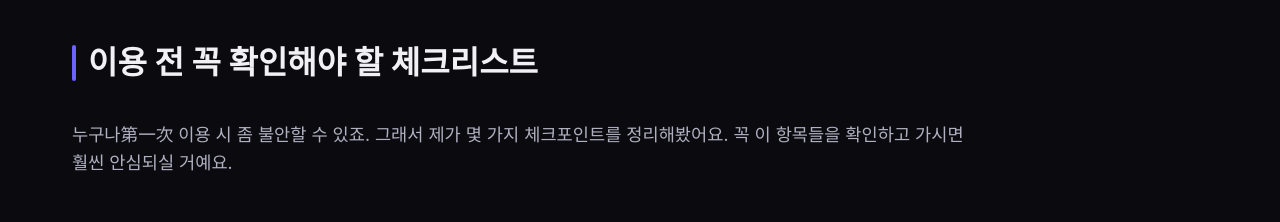
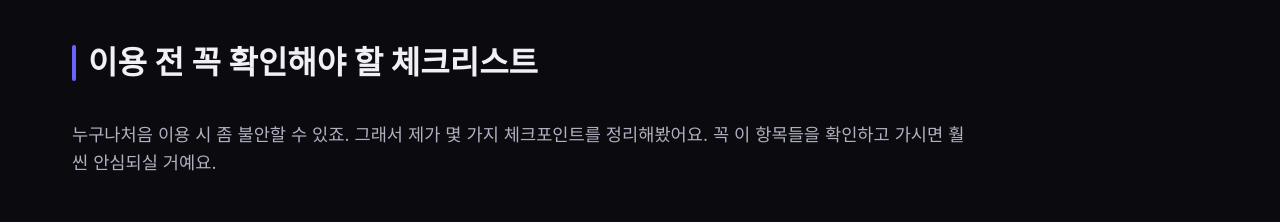
Before and after one commit to dydrkrtks7-cmd/bp-t3b08-yc-room-real2-1, a plain HTML site: page about.html in a window 1280 px wide. Shown: the part 1080-1302 px from the top of the page. Drawn offline with Linux system fonts and the light colour scheme.

Commit message:
fix: 프롬프트 유출·한자 조각·반복 파손 제거 (1 files)

```diff
--- a/about.html
+++ b/about.html
@@ -366,7 +366,7 @@
 
             <section class="s-section">
                 <h2>이용 전 꼭 확인해야 할 체크리스트</h2>
-                <p>누구나第一次 이용 시 좀 불안할 수 있죠. 그래서 제가 몇 가지 체크포인트를 정리해봤어요. 꼭 이 항목들을 확인하고 가시면 훨씬 안심되실 거예요.</p>
+                <p>누구나처음 이용 시 좀 불안할 수 있죠. 그래서 제가 몇 가지 체크포인트를 정리해봤어요. 꼭 이 항목들을 확인하고 가시면 훨씬 안심되실 거예요.</p>
 
                 <div class="c-grid">
                     <div class="c-card">
```
